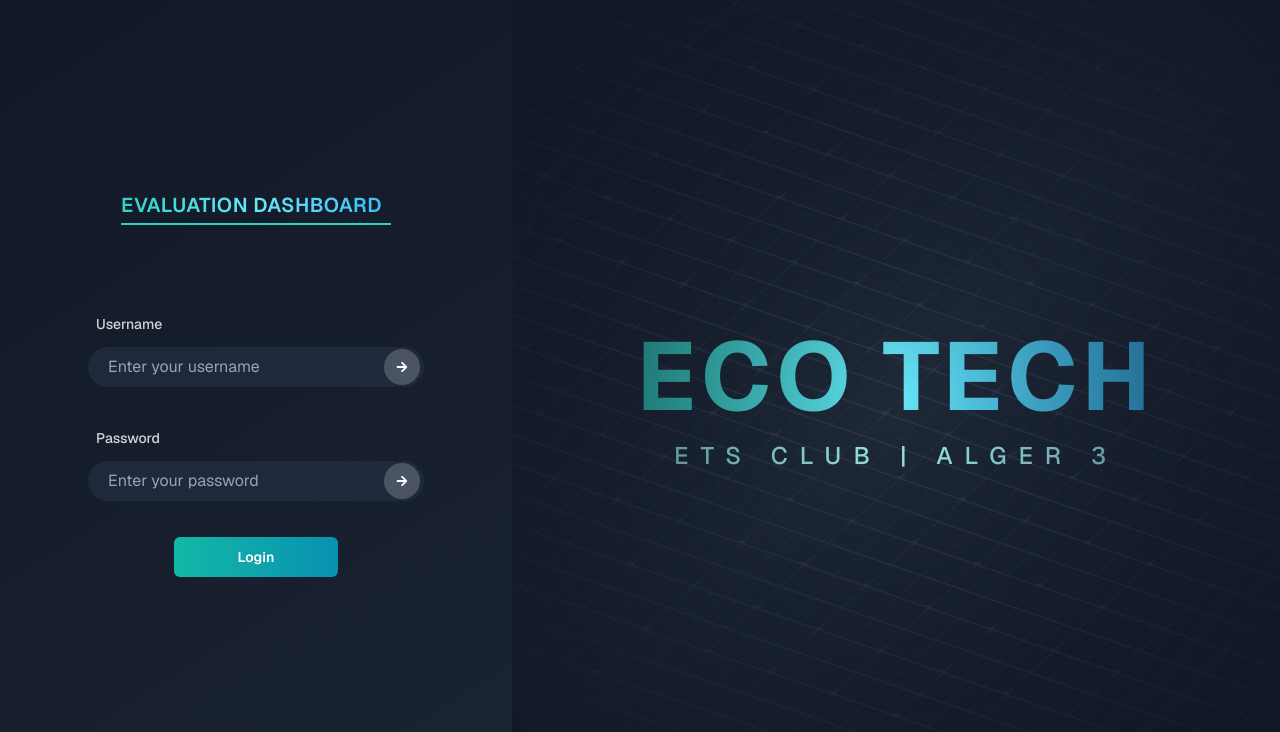
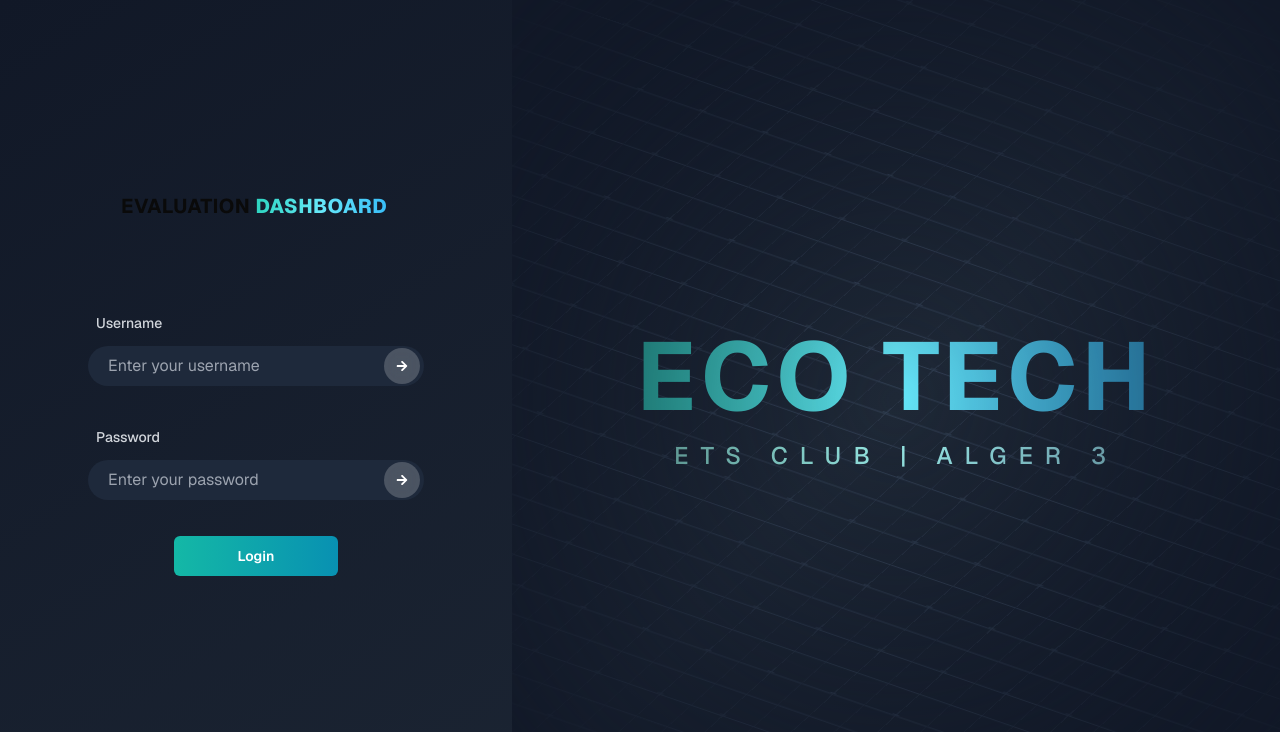
Before and after one commit to bilelBoulhia/ecotech, a Next.js app: page /sign-in in a window 1280 px wide. Shown: the top 732 px of the page. Built offline with nearby package versions, Linux system fonts and the light colour scheme.

Commit message:
login page

```diff
--- a/app/(auth-pages)/sign-in/page.tsx
+++ b/app/(auth-pages)/sign-in/page.tsx
@@ -9,10 +9,12 @@ export default async function Login() {
         <div className="flex flex-row justify-center bg-gradient-to-br from-gray-900 to-gray-800 items-center min-h-screen">
             <div className='min-h-screen gap-[52px] flex-col w-[40%] justify-center items-center flex relative'>
 
-                <div >
+                <div>
 
-                    <Label className='text-xl min-w-[270px] font-semibold bg-gradient-to-r from-teal-400 via-cyan-300 to-sky-400 bg-clip-text text-transparent uppercase tracking-wide inline-block border-b-2 border-teal-400 pb-1'>
-                        evaluation dashboard
+                    <Label
+                        className='text-xl min-w-[270px] font-bold    uppercase tracking-wide inline-block  pb-1'>
+                        evaluation <span
+                        className="text-transparent font-extrabold bg-clip-text bg-gradient-to-r from-teal-400 via-cyan-300 to-sky-400">Dashboard</span>
                     </Label>
                 </div>
                 <div className='w-[320px] sm:w-[400px] p-[2rem] relative flex flex-col'>
```
